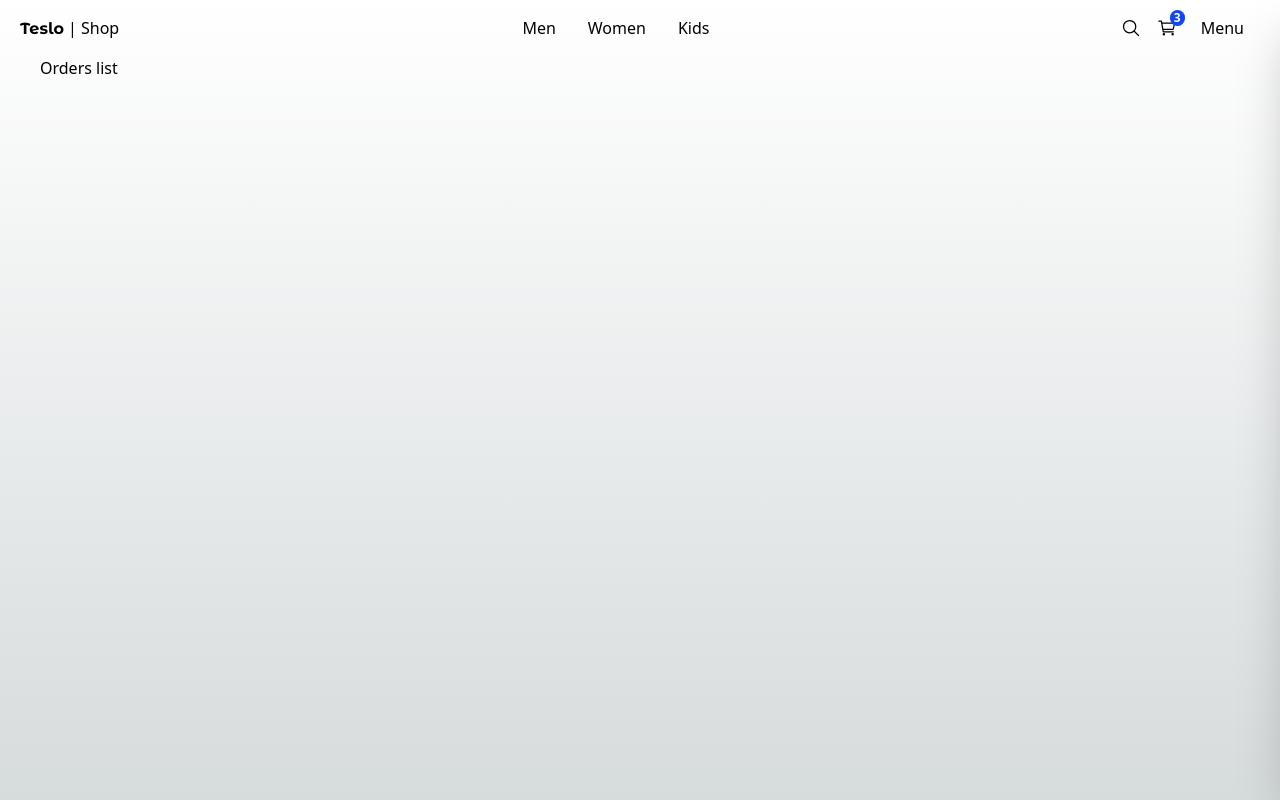
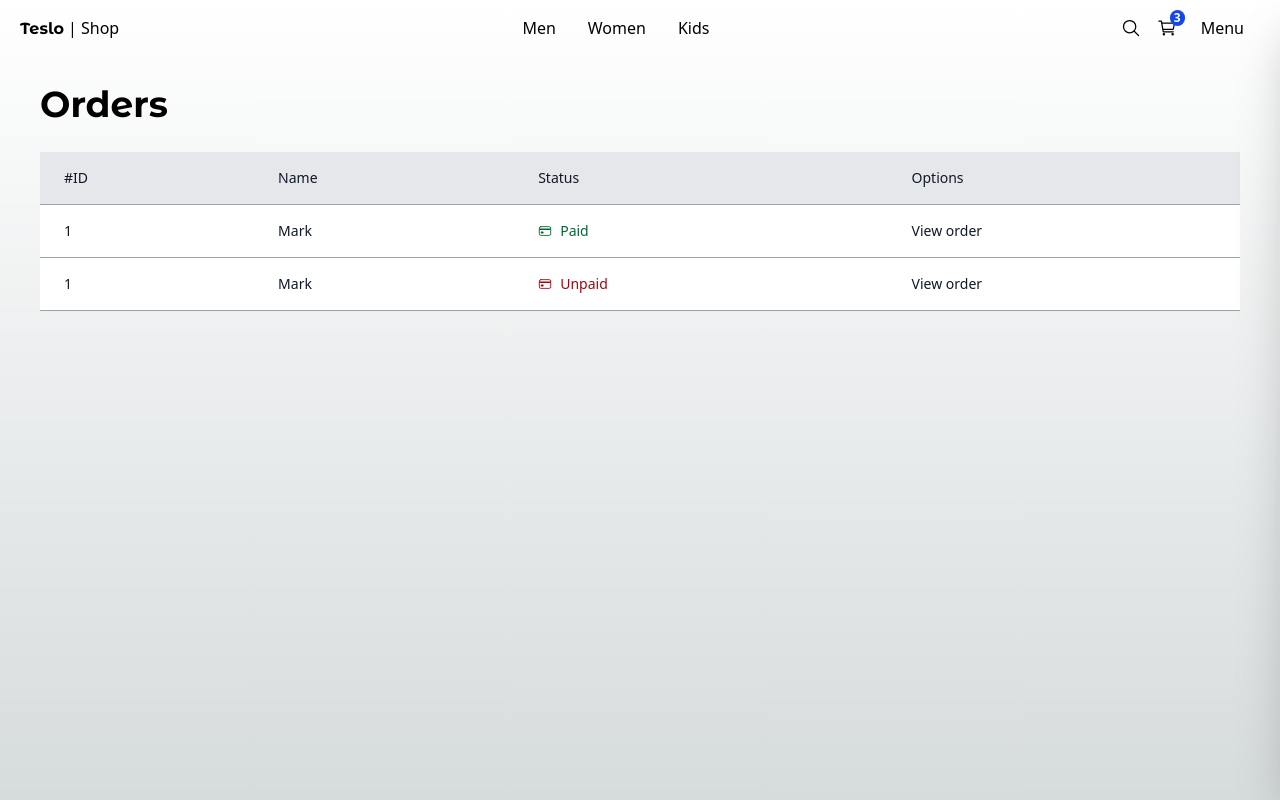
Before and after one commit to moive/teslo-shop-next-h, a Next.js app: page /orders in a window 1280 px wide. Built offline with nearby package versions, Linux system fonts and the light colour scheme.

Commit message:
chore(orders): custom orders page

```diff
--- a/src/app/(shop)/orders/[id]/page.tsx
+++ b/src/app/(shop)/orders/[id]/page.tsx
@@ -2,7 +2,6 @@
 import { initialData } from "@/seed/seed";
 import clsx from "clsx";
 import Image from "next/image";
-import Link from "next/link";
 import { IoCardOutline } from "react-icons/io5";
 
 interface Props {
--- a/src/app/(shop)/orders/page.tsx
+++ b/src/app/(shop)/orders/page.tsx
@@ -1,7 +1,83 @@
-export default function EmptyPage() {
+// https://tailwindcomponents.com/component/hoverable-table
+import { Title } from "@/components";
+
+import Link from "next/link";
+import { IoCardOutline } from "react-icons/io5";
+
+export default function OrdersPage() {
   return (
-    <div>
-      <h1>Orders list</h1>
-    </div>
+    <>
+      <Title title="Orders" />
+
+      <div className="mb-10">
+        <table className="min-w-full">
+          <thead className="bg-gray-200 border-b border-gray-400">
+            <tr>
+              <th
+                scope="col"
+                className="text-sm font-medium text-gray-900 px-6 py-4 text-left"
+              >
+                #ID
+              </th>
+              <th
+                scope="col"
+                className="text-sm font-medium text-gray-900 px-6 py-4 text-left"
+              >
+                Name
+              </th>
+              <th
+                scope="col"
+                className="text-sm font-medium text-gray-900 px-6 py-4 text-left"
+              >
+                Status
+              </th>
+              <th
+                scope="col"
+                className="text-sm font-medium text-gray-900 px-6 py-4 text-left"
+              >
+                Options
+              </th>
+            </tr>
+          </thead>
+          <tbody>
+            <tr className="bg-white border-b border-gray-400 transition duration-300 ease-in-out hover:bg-gray-100">
+              <td className="px-6 py-4 whitespace-nowrap text-sm font-medium text-gray-900">
+                1
+              </td>
+              <td className="text-sm text-gray-900 font-light px-6 py-4 whitespace-nowrap">
+                Mark
+              </td>
+              <td className="flex items-center text-sm  text-gray-900 font-light px-6 py-4 whitespace-nowrap">
+                <IoCardOutline className="text-green-800" />
+                <span className="mx-2 text-green-800">Paid</span>
+              </td>
+              <td className="text-sm text-gray-900 font-light px-6 ">
+                <Link href="/orders/123" className="hover:underline">
+                  View order
+                </Link>
+              </td>
+            </tr>
+
+            <tr className="bg-white border-b border-gray-400 transition duration-300 ease-in-out hover:bg-gray-100">
+              <td className="px-6 py-4 whitespace-nowrap text-sm font-medium text-gray-900">
+                1
+              </td>
+              <td className="text-sm text-gray-900 font-light px-6 py-4 whitespace-nowrap">
+                Mark
+              </td>
+              <td className="flex items-center text-sm  text-gray-900 font-light px-6 py-4 whitespace-nowrap">
+                <IoCardOutline className="text-red-800" />
+                <span className="mx-2 text-red-800">Unpaid</span>
+              </td>
+              <td className="text-sm text-gray-900 font-light px-6 ">
+                <Link href="/orders/123" className="hover:underline">
+                  View order
+                </Link>
+              </td>
+            </tr>
+          </tbody>
+        </table>
+      </div>
+    </>
   );
 }
```
